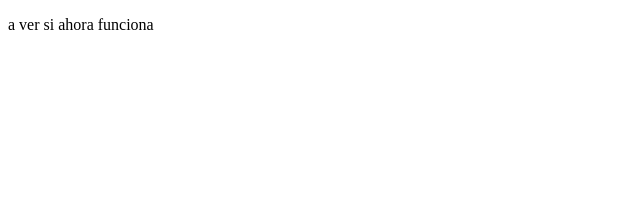
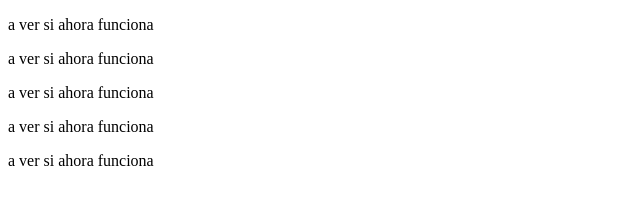
Before and after one commit to dcdelv/prueba, a plain HTML site: page index.html in a window 1280 px wide. Shown: the whole page, without its empty margins (0-640 px from the left). Drawn offline with Linux system fonts and the light colour scheme.

Commit message:
ahora si

```diff
--- a/index.html
+++ b/index.html
@@ -8,5 +8,10 @@
 </head>
 <body>
     <p>a ver si ahora funciona</p>
+
+    <p>a ver si ahora funciona</p>
+    <p>a ver si ahora funciona</p>
+    <p>a ver si ahora funciona</p>
+    <p>a ver si ahora funciona</p>
 </body>
 </html>
```
